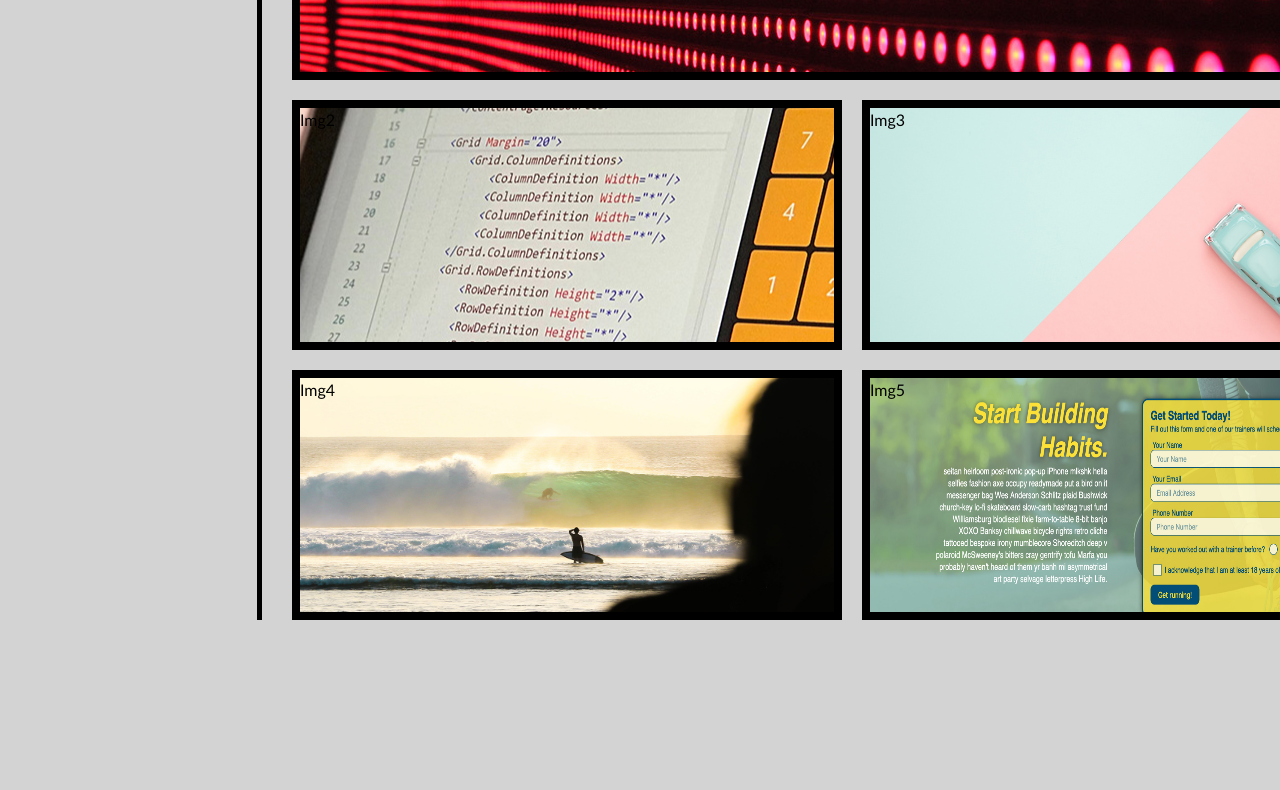
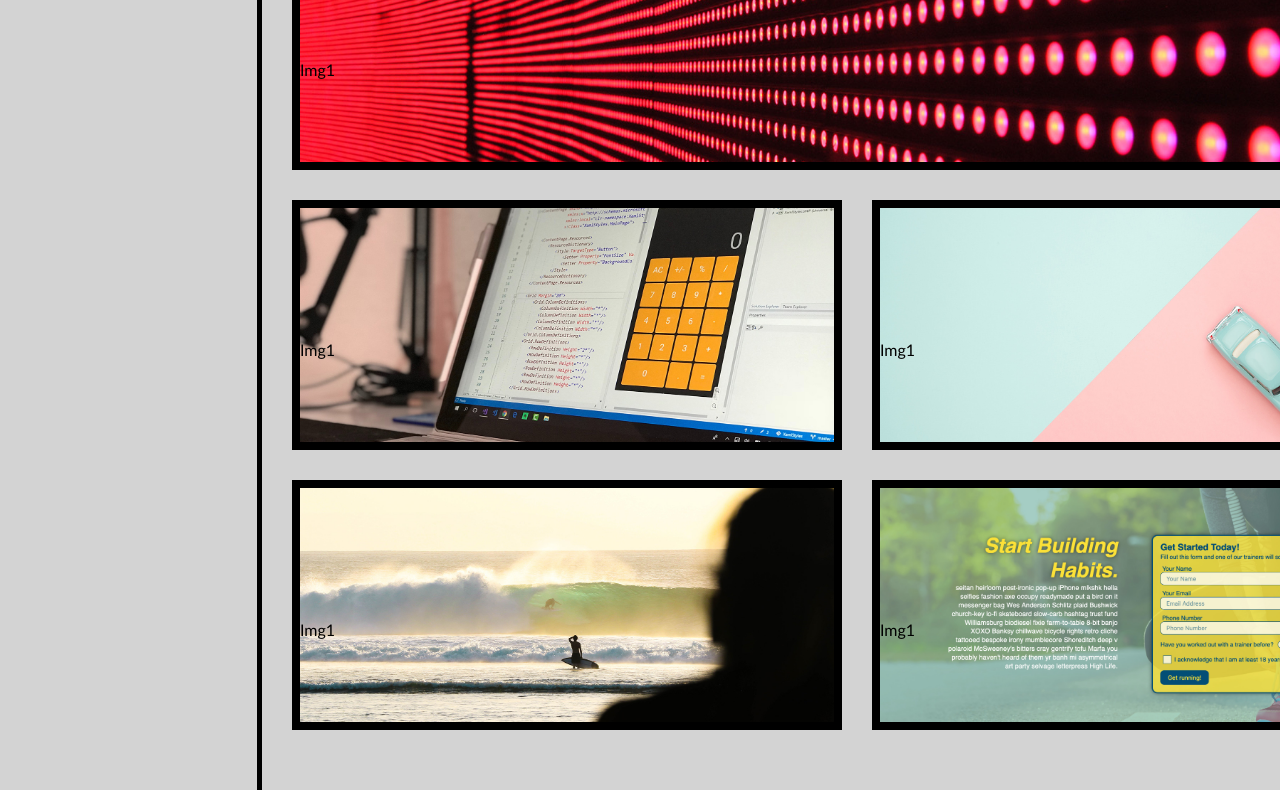
Before and after one commit to ameyayadav/Portfolio, a plain HTML site: page starter/index.html in a window 1280 px wide. Shown: the part 802-1592 px from the top of the page. Drawn offline with Linux system fonts and the light colour scheme.

Commit message:
UPDATED PAGE

```diff
--- a/starter/css/style.css
+++ b/starter/css/style.css
@@ -20,7 +20,9 @@ h6 {
   margin: 0;
 }
 
-
+/* Changing specific color of a word */
+/* Changing specific color of a word */
+/* Changing specific color of a word */
 span{
   background-color: #ADD8E6 ;
 
@@ -32,6 +34,9 @@ span{
 
 }
 
+/* justifying nav bar  */
+/* justifying nav bar  */
+/* justifying nav bar  */
  nav{
   text-align: center;
   margin-top: -60px;
@@ -39,7 +44,8 @@ span{
 
 }
 
-
+/* aligning nav bar
+aligning nav bar  */
 nav li {
   font-size: 20px;
   padding: 20px;
@@ -76,7 +82,9 @@ header{
   color: white ;
 
 }
-
+/* applied grid system to parent container */
+/* applied grid system to parent container */
+/* applied grid system to parent container */
  .page-section-grid{
   display: grid;
   grid-template-columns: 20% 80%;
@@ -85,16 +93,15 @@ header{
 
 .page-section-grid h2{
   border-right: 5px solid #000;
-  height: 82%;
   font-size: 40px;
-  padding: 25px 25px;
+  padding: 40px 40px;
 
 }
 
 .image-container{
   display: grid;
-  height: 1000px;
-  grid-gap: 20px;
+  height: 900px;
+  grid-gap: 30px;
   grid-template-columns: 550px 550px;
   grid-template-rows: 250px 250px 250px;
   grid-template-areas:
@@ -109,7 +116,7 @@ header{
   grid-area: grid-item1 ;
   background-color: gray;
   background-image: url("/starter/images/02-portfolio-1.jpg");
-  background-size: auto;
+  background-size: cover;
   background-position: center;
   border: 8px solid black;
 
@@ -122,7 +129,7 @@ header{
 
   background-image: url("/starter/images/02-portfolio-2.jpg") ;
   background-repeat: no-repeat;
-  background-size:auto ;
+  background-size: cover;
   background-position: center;
   border: 8px solid black;
 }
@@ -134,7 +141,7 @@ header{
   background-size: auto;
   background-position: center;
   border: 8px solid black;
-  background-size: 600px 400px;
+  background-size: cover;
 
 
 }
@@ -146,14 +153,14 @@ header{
   background-size: auto;
   background-position: center;
   border: 8px solid black;
-  background-size: 610px 382px;
+  background-size: cover;
 
 }
 .grid-item5{
   grid-area: grid-item5;
   background-image: url(/starter/images/02-run-buddy.jpg);
   background-repeat: no-repeat;
-  background-size: 540px 410px;
+  background-size: cover;
   background-position: center;
   border: 8px solid black;
 
@@ -170,7 +177,7 @@ header{
 border-right: 5px solid black;
 height: 100%;
 font-size: 40px;
-padding: 30px 30px;
+padding: 20px 20px;
 }
 
 .bottom{
@@ -185,6 +192,14 @@ padding: 30px 30px;
   color: black;
 }
 
+.image-container p{
+  text-align: left;
+  color: #000;
+  margin-top: 130px;
+
+
+}
+
 
 
 
--- a/starter/index.html
+++ b/starter/index.html
@@ -45,11 +45,11 @@
       <section class="page-section-grid" id="work">
         <h2 class="left">Work</h2>
         <div class="image-container">
-          <div class="grid-item1">Img1</div>
-          <div class="grid-item2">Img2</div>
-          <div class="grid-item3">Img3</div>
-          <div class="grid-item4">Img4</div>
-          <div class="grid-item5">Img5</div>
+          <div class="grid-item1"> <p>Img1</p></div>
+          <div class="grid-item2"><p>Img1</p></div>
+          <div class="grid-item3"><p>Img1</p></div>
+          <div class="grid-item4"><p>Img1</p></div>
+          <div class="grid-item5"><p>Img1</p></div>
 
         </div>
       </section>
```
